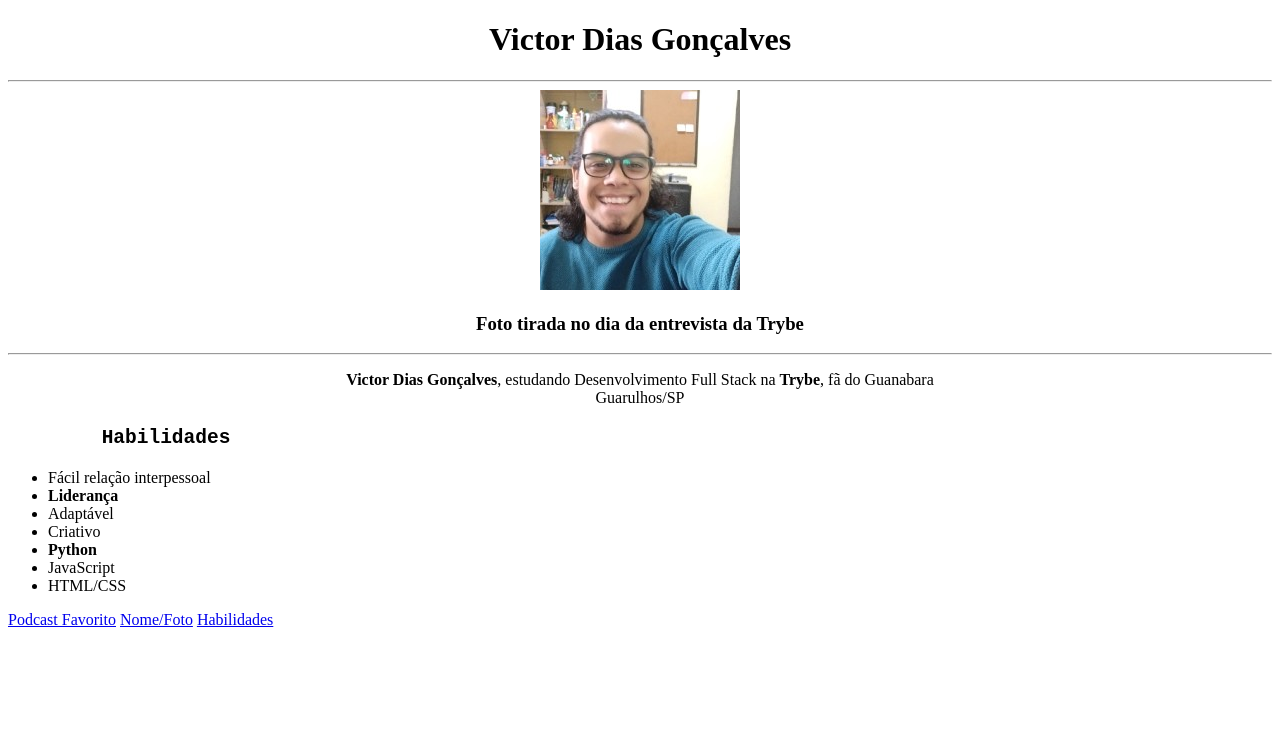
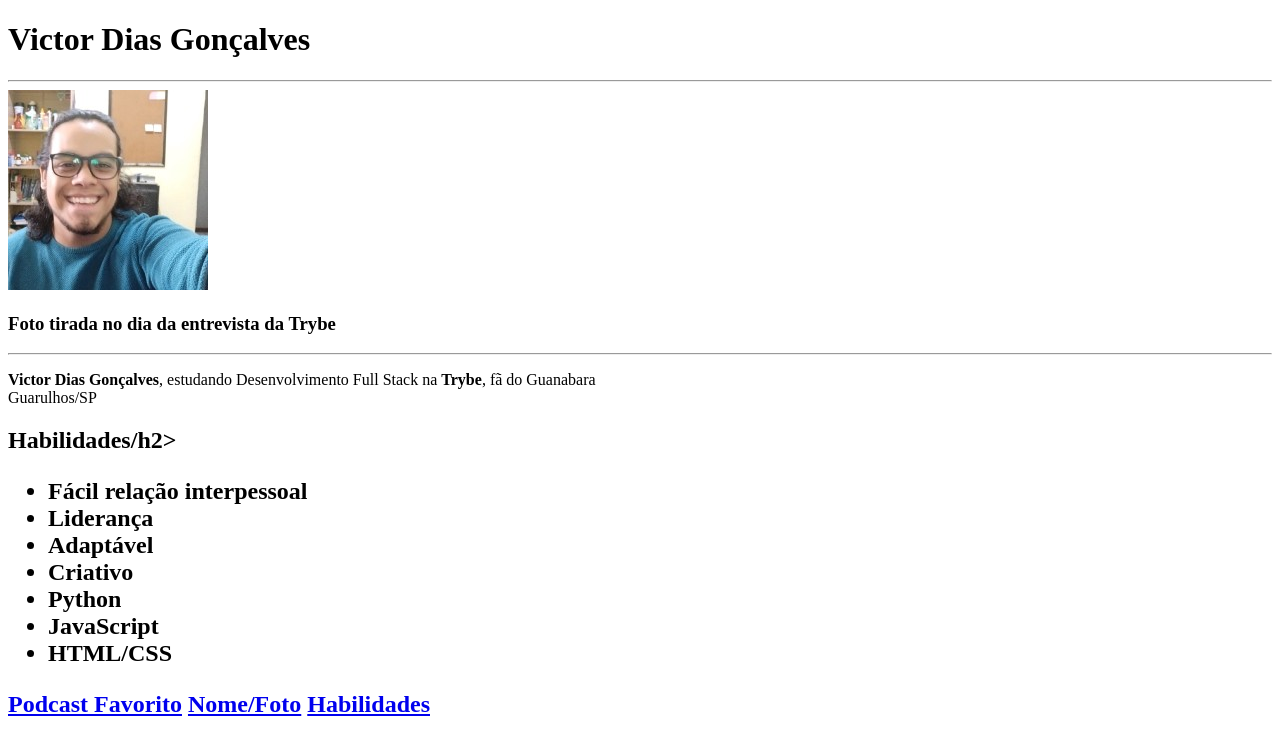
Before and after one commit to VictorDG00/VictorDG00.github.io, a plain HTML site: page index.html in a window 1280 px wide. Drawn offline with Linux system fonts and the light colour scheme.

Commit message:
att html

```diff
--- a/index.html
+++ b/index.html
@@ -7,13 +7,13 @@
     <title>victordg.dev</title>
 </head>
 <body>
-    <h1 ><center>Victor Dias Gonçalves</center></h1>
+    <h1 >Victor Dias Gonçalves</h1>
     <hr id="NomeFoto"/>
-    <center><a href="PicVictorDG.jpg"><img src="PicVictorDG.jpg"></a></center>
-    <h3><center>Foto tirada no dia da entrevista da Trybe</center></h3>
+    <a href="PicVictorDG.jpg"><img src="PicVictorDG.jpg"></a>
+    <h3>Foto tirada no dia da entrevista da Trybe</h3>
     <hr/>
-    <p><center><strong>Victor Dias Gonçalves</strong>, estudando Desenvolvimento Full Stack na <strong>Trybe</strong>, fã do Guanabara <br/> Guarulhos/SP</center></p>
-    <h2><pre>&#09;Habilidades</pre></h2>
+    <p><strong>Victor Dias Gonçalves</strong>, estudando Desenvolvimento Full Stack na <strong>Trybe</strong>, fã do Guanabara <br/> Guarulhos/SP</p>
+    <h2>Habilidades/h2>
     <ul id="Habilidade">
         <li>Fácil relação interpessoal</li>
         <li><strong>Liderança</strong></li>
```
